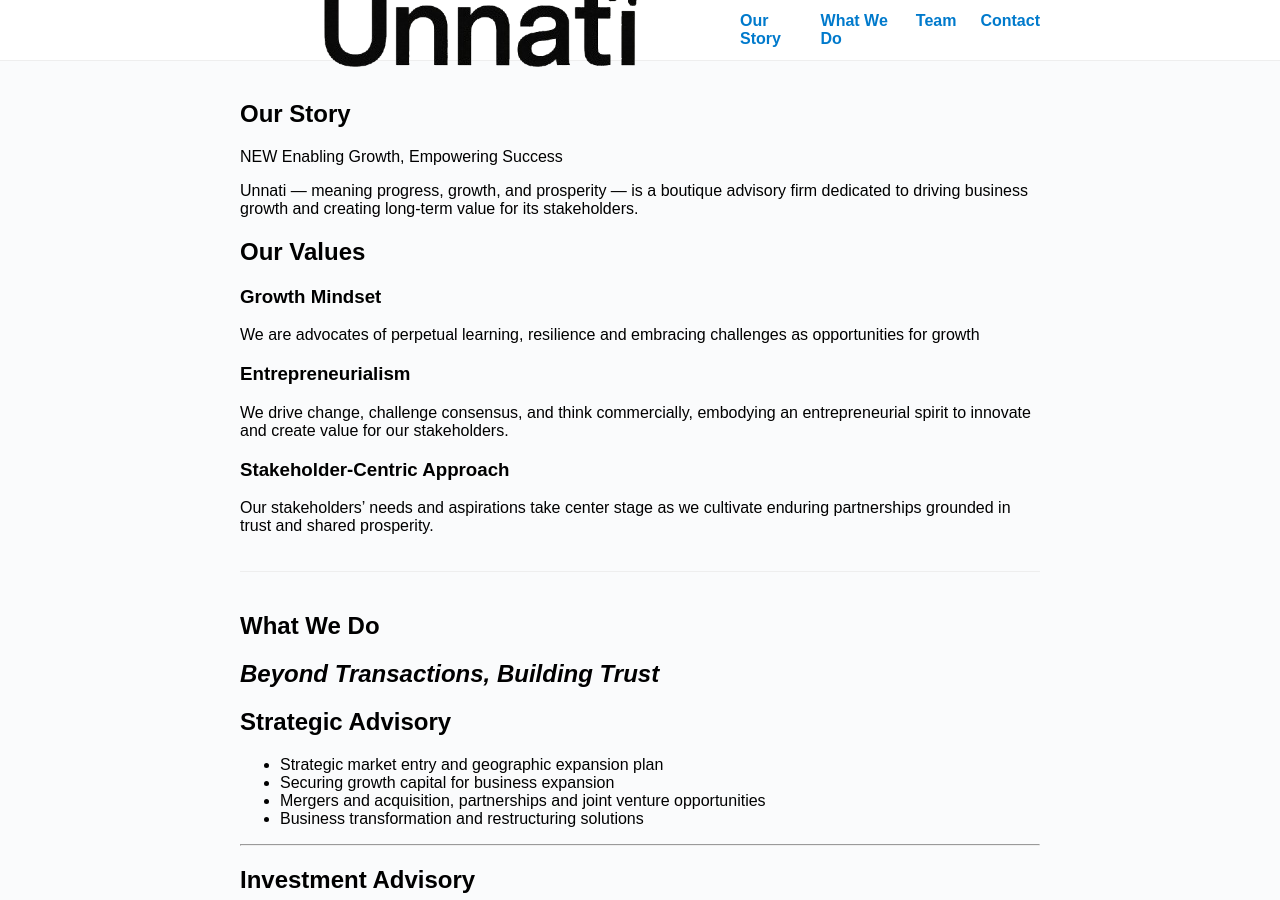
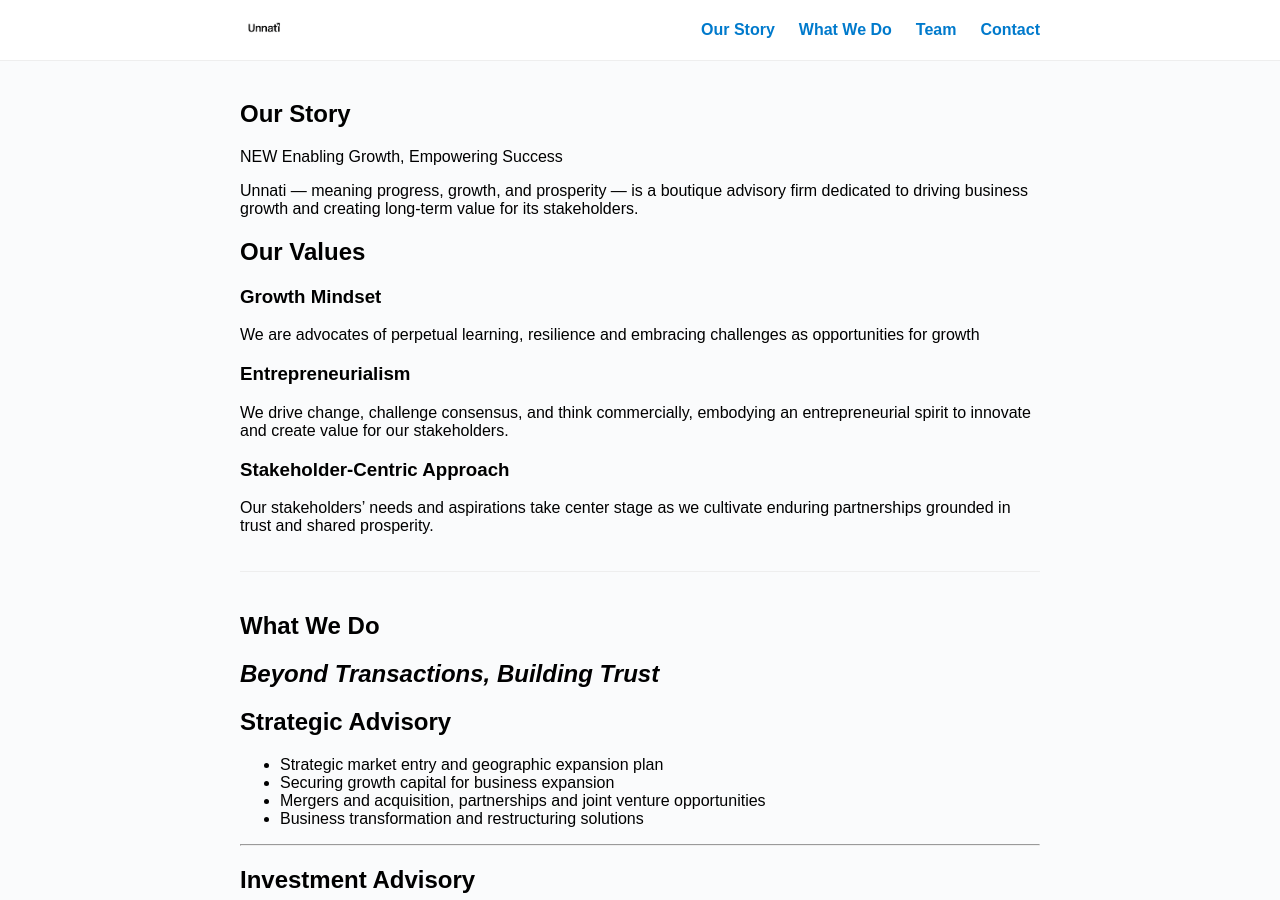
Before and after one commit to ashish161/naveen, a Jekyll site: the page built from index.html, in a window 1280 px wide and 900 px high. Built offline with Jekyll 4.4.1, drawn with Linux system fonts in a browser that asks for light colours.

Commit message:
updated logo

```diff
--- a/index.html
+++ b/index.html
@@ -6,7 +6,7 @@ title: Home
 <nav class="navbar">
   <div class="nav-container">
     <a href="{{ '/' | relative_url }}" class="nav-logo">
-      <img src="{{ '/assets/images/logo.png' | relative_url }}" alt="Site Logo">
+      <img src="{{ '/assets/images/logo.png' | relative_url }}" alt="Site Logo" height="50px" width="50px">
     </a>
     <a href="javascript:void(0);" class="icon" onclick="toggleNav()">
       <span class="hamburger">
```
Also changed, not shown: 2 other files.
